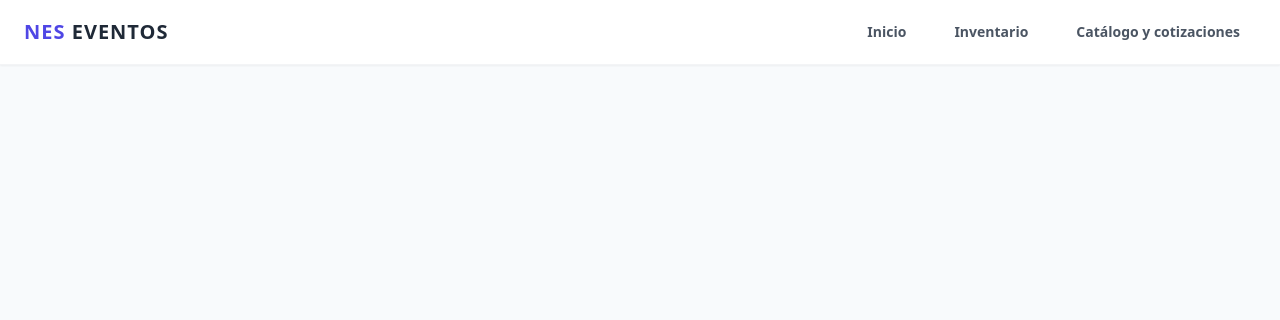
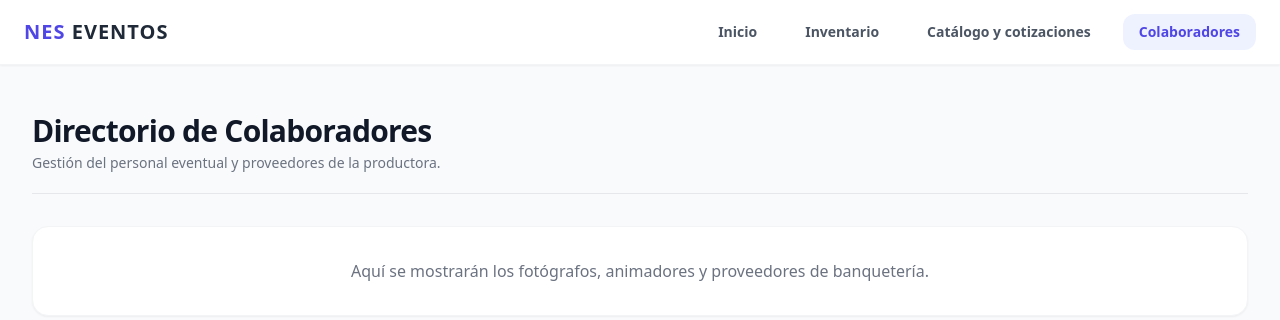
Before and after one commit to Netuu410/Proyecto_ISW-, a React app in the folder frontend/: page /colaboradores in a window 1280 px wide. Shown: the top 320 px of the page. Built offline with nearby package versions, Linux system fonts and the light colour scheme; the HTML template or start-up script is replaced by a standard one.

Commit message:
feat: agrega pagina de colaboradores

```diff
--- a/frontend/src/App.jsx
+++ b/frontend/src/App.jsx
@@ -4,6 +4,7 @@ import Navbar from './components/Navbar';
 import HomePage from './pages/HomePage';
 import InventoryPage from './pages/InventoryPage';
 import CatalogoCotizacionesPage from './pages/CatalogoCotizacionesPage';
+import ColaboradoresPage from './pages/ColaboradoresPage';
 
 export default function App() {
   return (
@@ -15,6 +16,7 @@ export default function App() {
             <Route path="/" element={<HomePage />} />
             <Route path="/inventario" element={<InventoryPage />} />
             <Route path="/cotizaciones" element={<CatalogoCotizacionesPage />} />
+            <Route path="/colaboradores" element={<ColaboradoresPage />} />
           </Routes>
         </main>
       </div>
--- a/frontend/src/components/Navbar.jsx
+++ b/frontend/src/components/Navbar.jsx
@@ -9,11 +9,16 @@ export default function Navbar() {
   return (
     <nav className="bg-white border-b border-gray-100 sticky top-0 z-40 shadow-sm">
       <div className="max-w-7xl mx-auto px-6 min-h-16 py-3 flex flex-wrap gap-3 items-center justify-between">
-        <Link to="/" className="text-xl font-black text-indigo-600 tracking-wider">
+
+        <Link
+          to="/"
+          className="text-xl font-black text-indigo-600 tracking-wider"
+        >
           NES <span className="text-gray-800">EVENTOS</span>
         </Link>
 
         <div className="flex flex-wrap gap-4">
+
           <Link
             to="/"
             className={`px-4 py-2 rounded-xl text-sm font-bold transition-all ${
@@ -24,6 +29,7 @@ export default function Navbar() {
           >
             Inicio
           </Link>
+
           <Link
             to="/inventario"
             className={`px-4 py-2 rounded-xl text-sm font-bold transition-all ${
@@ -34,6 +40,7 @@ export default function Navbar() {
           >
             Inventario
           </Link>
+
           <Link
             to="/cotizaciones"
             className={`px-4 py-2 rounded-xl text-sm font-bold transition-all ${
@@ -44,6 +51,18 @@ export default function Navbar() {
           >
             Catálogo y cotizaciones
           </Link>
+
+          <Link
+            to="/colaboradores"
+            className={`px-4 py-2 rounded-xl text-sm font-bold transition-all ${
+              isActive('/colaboradores')
+                ? 'bg-indigo-50 text-indigo-600'
+                : 'text-gray-600 hover:text-indigo-600'
+            }`}
+          >
+            Colaboradores
+          </Link>
+
         </div>
       </div>
     </nav>
--- /dev/null
+++ b/frontend/src/pages/ColaboradoresPage.jsx
@@ -0,0 +1,23 @@
+import React from 'react';
+
+export default function ColaboradoresPage() {
+  return (
+    <div className="max-w-7xl mx-auto space-y-8 pt-4">
+      <header className="border-b border-gray-200 pb-5">
+        <h1 className="text-3xl font-black text-gray-900 tracking-tight">
+          Directorio de Colaboradores
+        </h1>
+
+        <p className="text-gray-500 text-sm mt-1">
+          Gestión del personal eventual y proveedores de la productora.
+        </p>
+      </header>
+
+      <div className="bg-white rounded-2xl border border-gray-100 shadow-sm p-8 text-center">
+        <p className="text-gray-500">
+          Aquí se mostrarán los fotógrafos, animadores y proveedores de banquetería.
+        </p>
+      </div>
+    </div>
+  );
+}
```
